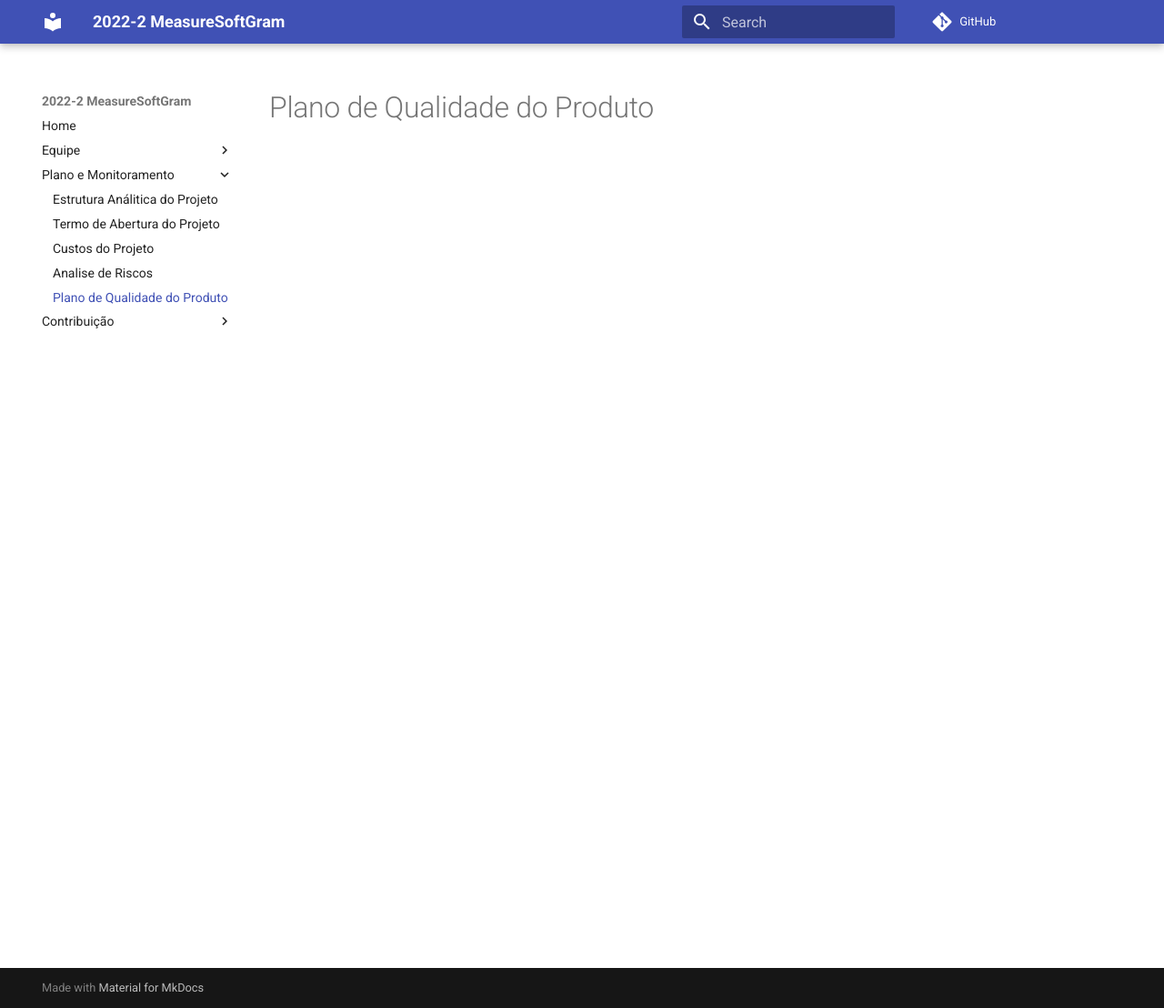
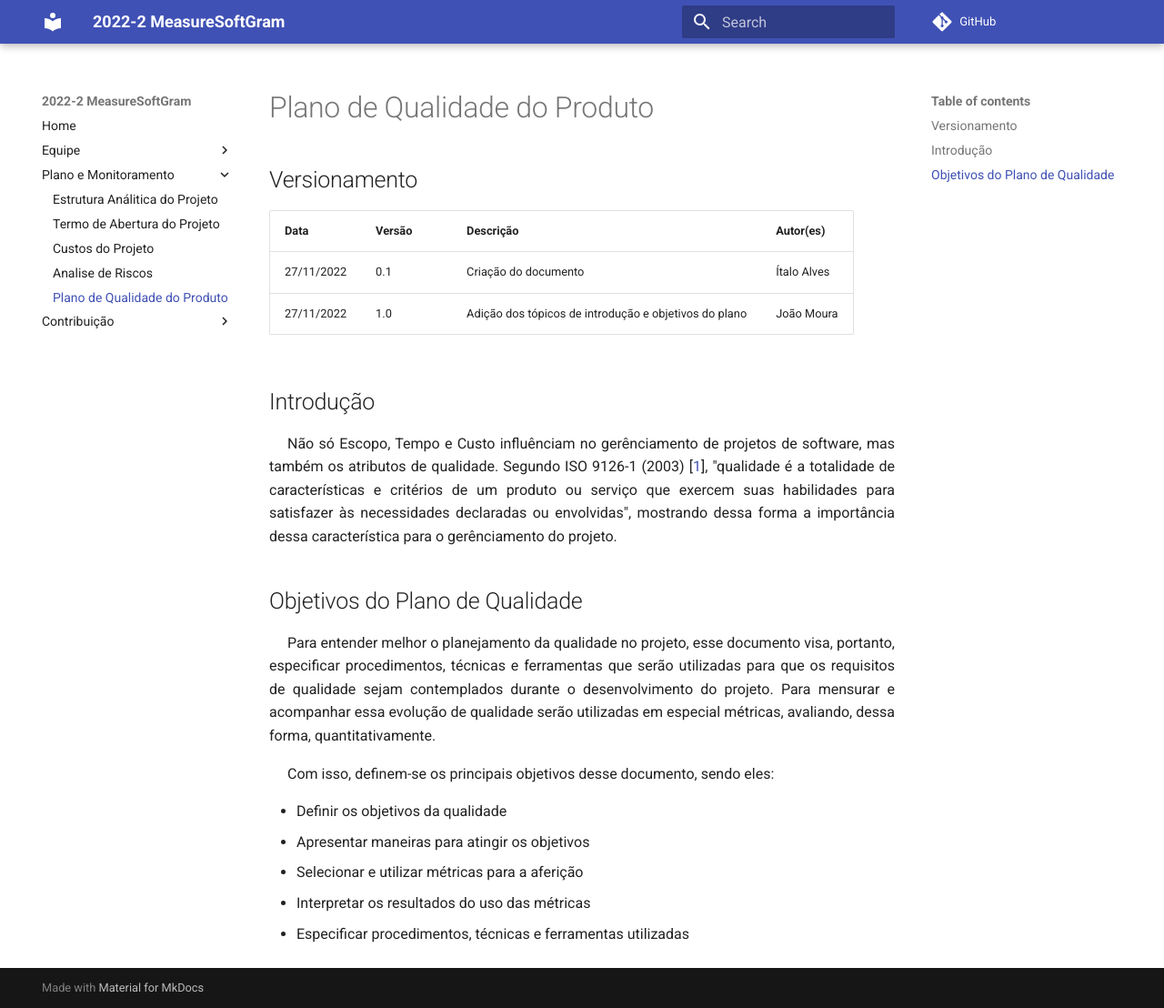
Before and after one commit to fga-eps-mds/2022-2-MeasureSoftGram-Doc, an MkDocs documentation site: the page built from docs/plano-monitoramento/plano_de_qualidade.md, in a window 1280 px wide and 1108 px high. Shown: the whole window at 91% size. Built offline with MkDocs 1.6.1 and Material for MkDocs 9.7.7, drawn with Linux system fonts in a browser that asks for light colours; comment, search, counter and statistics services are not loaded.

Commit message:
#34 Adicionando introdução e objetivos do plano de qualidade

```diff
--- a/docs/plano-monitoramento/plano_de_qualidade.md
+++ b/docs/plano-monitoramento/plano_de_qualidade.md
@@ -1 +1,30 @@
 # Plano de Qualidade do Produto
+
+## Versionamento
+
+| Data | Versão | Descrição | Autor(es) |
+|------|------|------|------|
+|27/11/2022|0.1|Criação do documento| Ítalo Alves |
+|27/11/2022|1.0|Adição dos tópicos de introdução e objetivos do plano| João Moura|
+
+## Introdução
+
+<p align="justify" style="text-indent: 20px">
+Não só Escopo, Tempo e Custo influênciam no gerênciamento de projetos de software, mas também os atributos de qualidade. Segundo ISO 9126-1 (2003) [<a href=./#referencia>1</a>], "qualidade é a totalidade de características e critérios de um produto ou serviço que exercem suas habilidades para satisfazer às necessidades declaradas ou envolvidas", mostrando dessa forma a importância dessa característica para o gerênciamento do projeto.
+</p>
+
+## Objetivos do Plano de Qualidade
+
+<p align="justify" style="text-indent: 20px">
+Para entender melhor o planejamento da qualidade no projeto, esse documento visa, portanto, especificar procedimentos, técnicas e ferramentas que serão utilizadas para que os requisitos de qualidade sejam contemplados durante o desenvolvimento do projeto. Para mensurar e acompanhar essa evolução de qualidade serão utilizadas em especial métricas, avaliando, dessa forma, quantitativamente.
+</p>
+
+<p align="justify" style="text-indent: 20px">
+Com isso, definem-se os principais objetivos desse documento, sendo eles:
+</p>
+
+- Definir os objetivos da qualidade
+- Apresentar maneiras para atingir os objetivos
+- Selecionar e utilizar métricas para a aferição
+- Interpretar os resultados do uso das métricas
+- Especificar procedimentos, técnicas e ferramentas utilizadas
```
